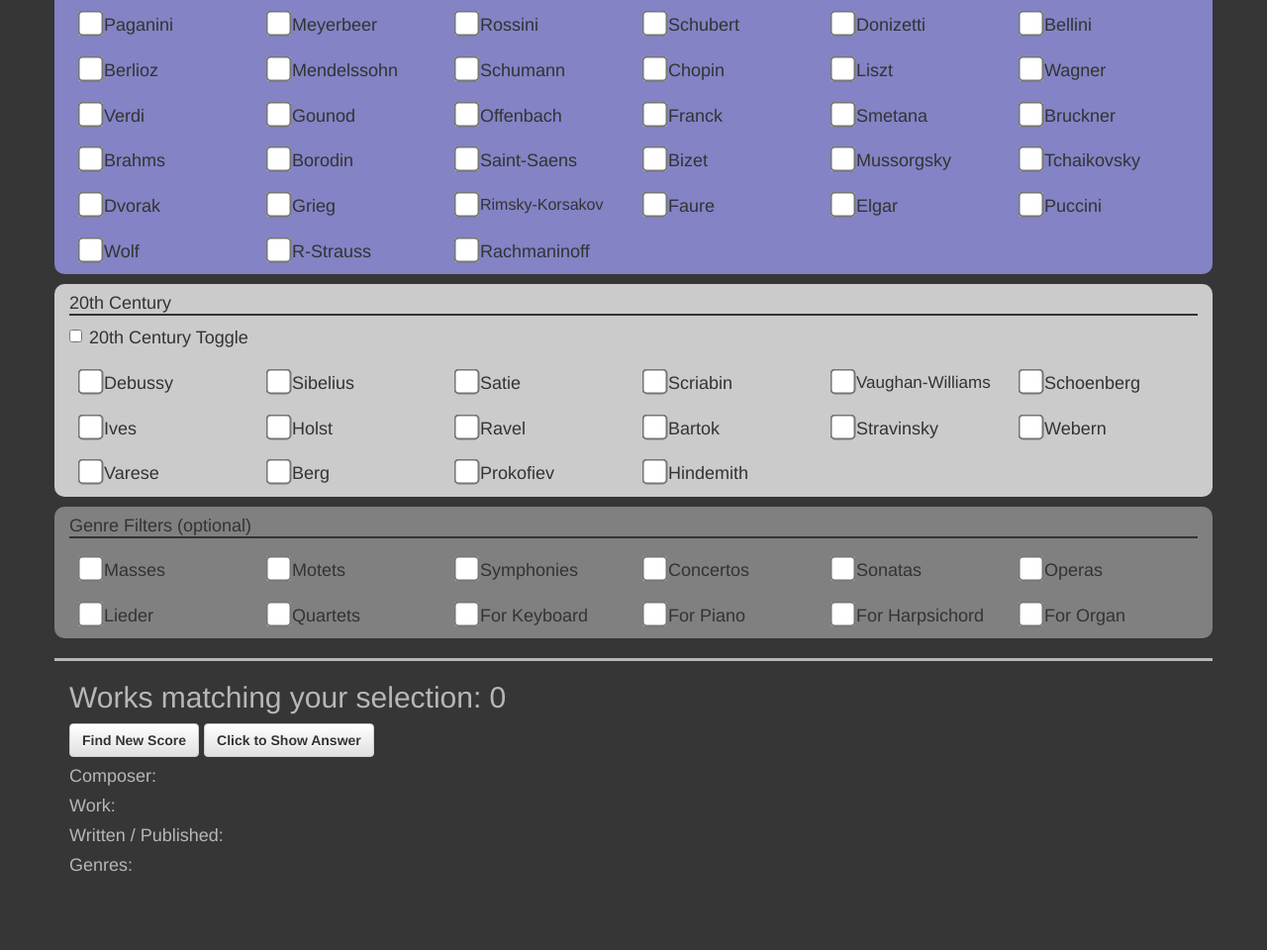
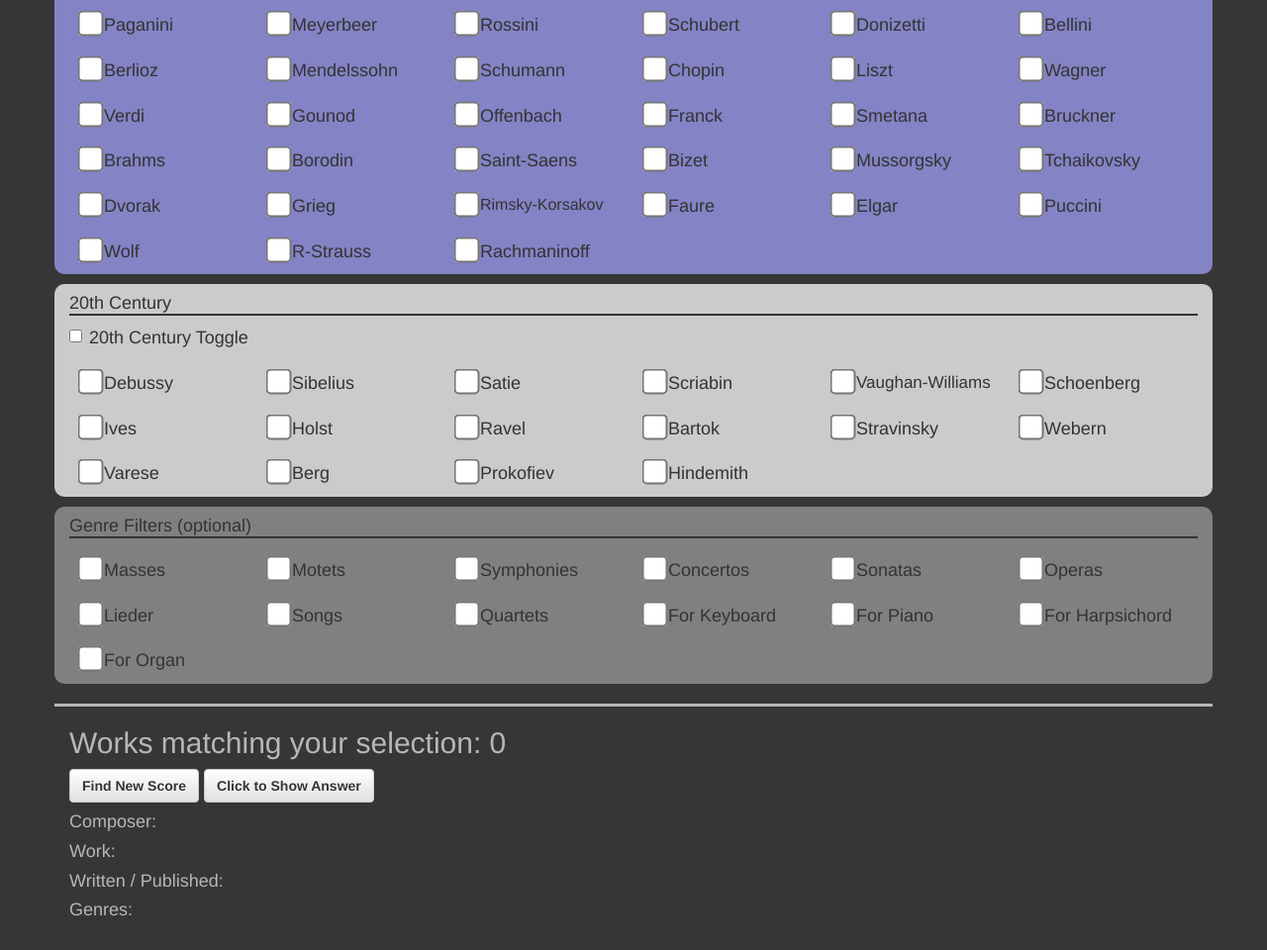
Before and after one commit to QED0711/scorestudy, a plain HTML site: page index.html in a window 1280 px wide. Shown: the part 792-1752 px from the top of the page at 99% size. Before the commit the page ends 1706 px from the top, so only its background shows below. Drawn offline with Linux system fonts and the light colour scheme.

Commit message:
Added Songs genre

```diff
--- a/index.html
+++ b/index.html
@@ -335,6 +335,9 @@
                 <div class="checkbox"><label><input type="checkbox" class="genre check" name="Lieder">Lieder</label></div>
             </div>
             <div class="col-lg-2 col-md-2 col-sm-4 col-xs-6">
+                <div class="checkbox"><label><input type="checkbox" class="genre check" name="Songs">Songs</label></div>
+            </div>
+            <div class="col-lg-2 col-md-2 col-sm-4 col-xs-6">
                 <div class="checkbox"><label><input type="checkbox" class="genre check" name="Quartets">Quartets</label></div>
             </div>
             <div class="col-lg-2 col-md-2 col-sm-4 col-xs-6">
```
